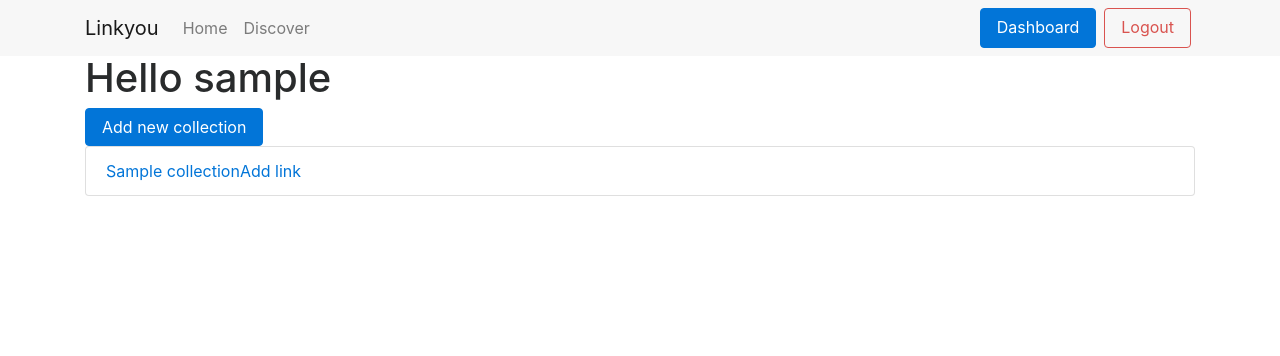
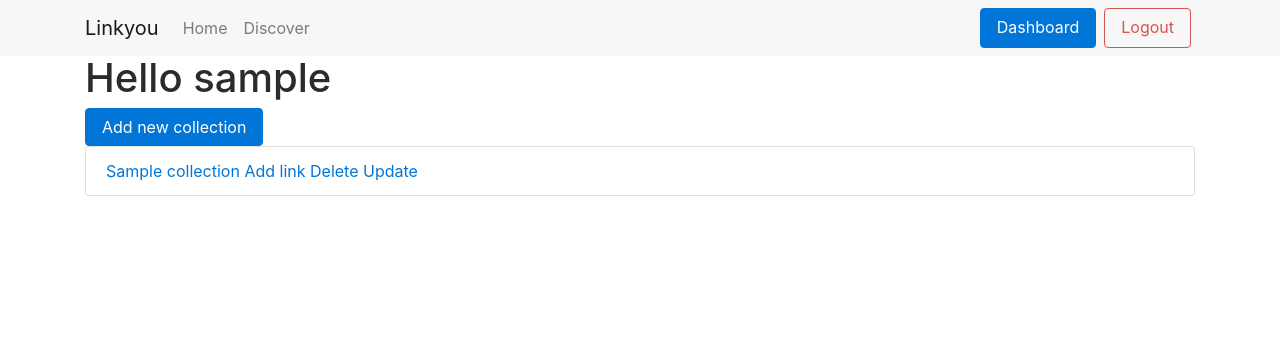
Before and after one commit to HE-Arc/LinkYou, a Django app: page /dashboard in a window 1280 px wide. Shown: the top 356 px of the page. Run offline with Django 3.2, Linux system fonts and the light colour scheme; a user stored in the database is signed in; tables that the repository leaves empty hold one stand-in row (values such as "Sample post"); some libraries are stand-ins or nearby versions.

Commit message:
UD on collections

```diff
--- a/linkyouapp/templates/dashboard.html
+++ b/linkyouapp/templates/dashboard.html
@@ -14,8 +14,10 @@
   {% for collection in view.collections %}
 
    <li class="list-group-item">
-     <a href="{% url "collection_detail" collection.slug collection.pk %}">{{ collection.name }}</a>
-     <a href="{% url "new_link" collection.pk collection.slug %}">Add link</a>
+     <a href="{% url "collection_detail" collection.slug collection.pk %}">{{ collection.name }}</a> &nbsp;
+     <a href="{% url "new_link" collection.pk collection.slug %}">Add link</a> &nbsp;
+     <a href="{% url "delete_collection" collection.slug collection.pk %}">Delete</a> &nbsp;
+     <a href="{% url "update_collection" collection.slug collection.pk %}">Update</a> &nbsp;
    </li>
 
   {% endfor %}
--- a/linkyouapp/views.py
+++ b/linkyouapp/views.py
@@ -7,7 +7,7 @@ from django.contrib.auth.mixins import LoginRequiredMixin
 from django.http import HttpResponseRedirect
 
 from django.http import HttpResponse
-from django.urls import reverse
+from django.urls import reverse, reverse_lazy
 
 
 # Static pages related views
@@ -71,14 +71,17 @@ class CollectionCreateView(LoginRequiredMixin, CreateView):
 
 class CollectionUpdateView(LoginRequiredMixin, UpdateView):
     '''Update collection view'''
-    # Coming when models exist
-    pass
+    model = Collection
+    form_class = CollectionForm
+    template_name = "collection_form.html"
+    success_url = reverse_lazy("dashboard")
 
 class CollectionDeleteView(LoginRequiredMixin, DeleteView):
     '''The delete view yeah'''
-    pass
+    model = Collection
+    template_name = "collection_confirm_delete.html"
+    success_url = reverse_lazy("dashboard")
 
-# TODO: The same views as above for links here please and fill them of course
 class LinkCreateView(LoginRequiredMixin, CreateView):
     '''View of a link creation'''
     template_name = 'link_form.html'
```
